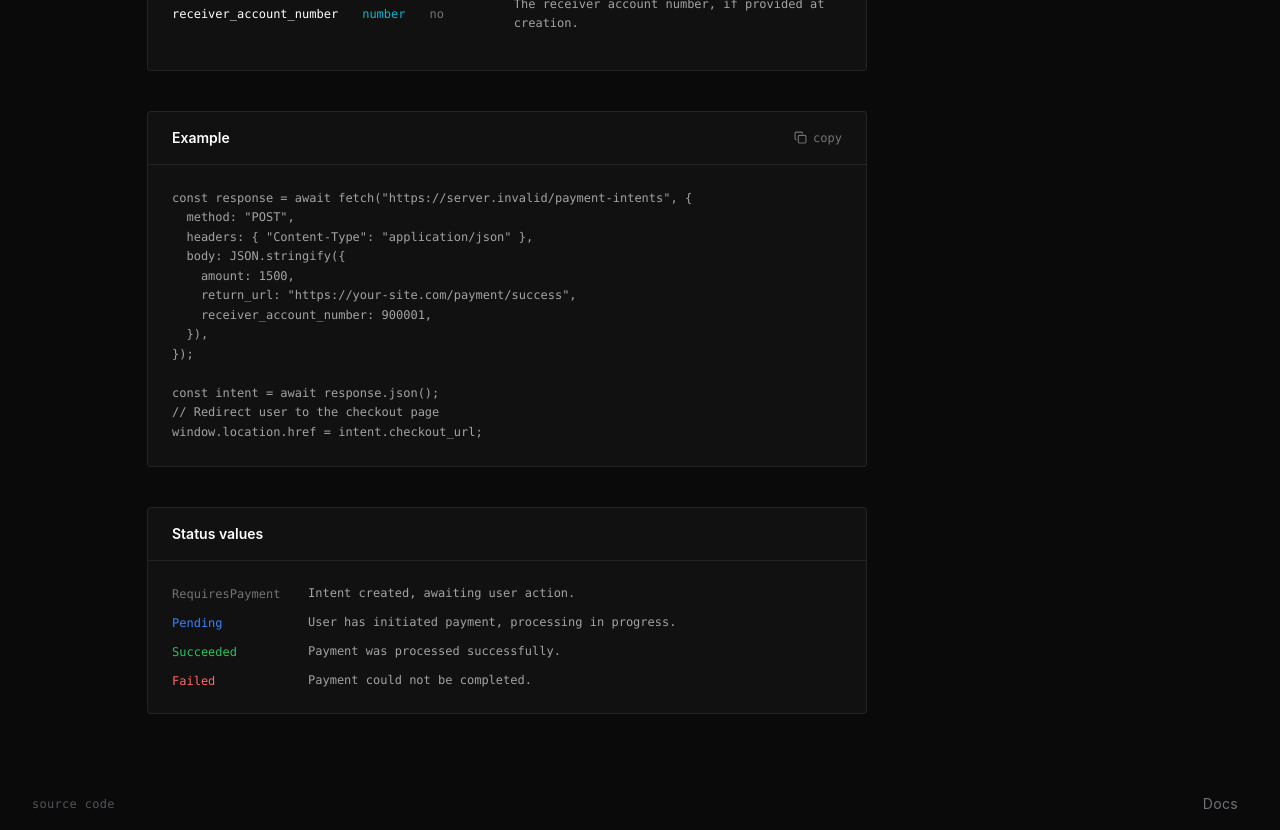
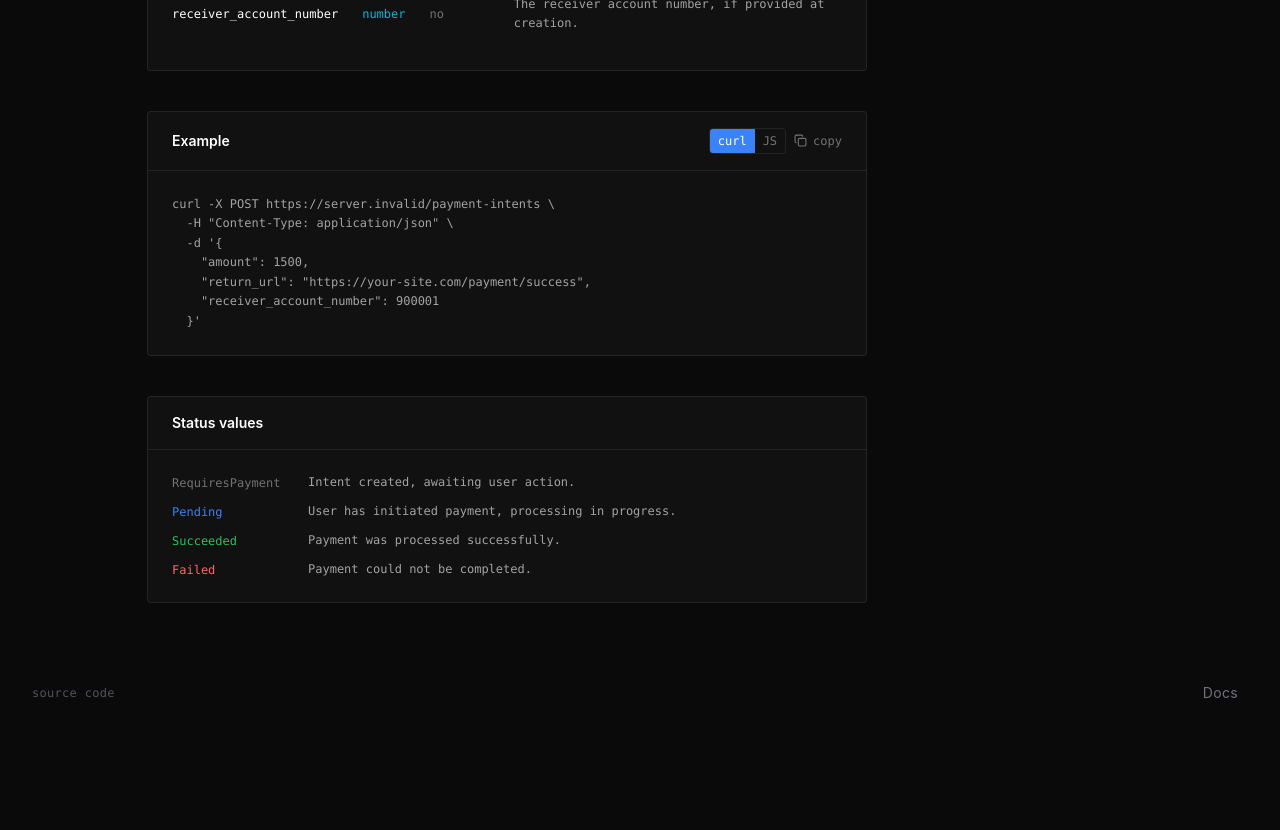
Before and after one commit to Potassiumzz/payment-gateway, a React (Vite) app in the folder frontend/: page /docs in a window 1280 px wide. Shown: the part 1240-2070 px from the top of the page. After the commit the page ends 1959 px from the top, so only its background shows below. Built offline with nearby package versions, Linux system fonts and the light colour scheme; no server answers.

Commit message:
feat: add example for `curl` in docs

```diff
--- a/frontend/src/pages/documentation/DocumentationPage.tsx
+++ b/frontend/src/pages/documentation/DocumentationPage.tsx
@@ -4,13 +4,15 @@ import { cn } from "@/lib/utils";
 import { FieldTable } from "./components/FieldTable";
 import { REQUEST_FIELDS, RESPONSE_FIELDS } from "./data/fields";
 import { BASE_URL } from "@/constants/endpoints";
-import { CODE_EXAMPLE } from "./data/code";
+import { CODE_EXAMPLE_JS, CODE_EXAMPLE_CURL } from "./data/code";
 import { CopyButton } from "@/components/ui/CopyButton";
 import { STATUS_VALUES } from "./data/status";
 import { TOC_ITEMS } from "./data/TOC";
 
 export default function DocumentationPage() {
 	const [activeId, setActiveId] = React.useState<string>("endpoint");
+  const [activeTab, setActiveTab] = React.useState<"curl" | "js">("curl");
+  const activeCode = activeTab === "curl" ? CODE_EXAMPLE_CURL : CODE_EXAMPLE_JS;
 
   function handleToClick (e: React.MouseEvent, id: string) {
     e.preventDefault();
@@ -94,10 +96,37 @@ export default function DocumentationPage() {
 
 				<div id="example">
           <Card>
-						<CardHeader title="Example" badge={<CopyButton text={CODE_EXAMPLE} />} />
+            <CardHeader
+              title="Example"
+              badge={
+                <div className="flex items-center gap-2">
+                  <div className="flex text-xs font-mono border border-border rounded-sm overflow-hidden">
+                    <button
+                      onClick={() => setActiveTab("curl")}
+                      className={cn(
+                        "px-2 py-1 transition-colors",
+                        activeTab === "curl" ? "bg-primary text-white" : "text-text-muted hover:text-text-primary"
+                      )}
+                    >
+                      curl
+                    </button>
+                    <button
+                      onClick={() => setActiveTab("js")}
+                      className={cn(
+                        "px-2 py-1 transition-colors",
+                        activeTab === "js" ? "bg-primary text-white" : "text-text-muted hover:text-text-primary"
+                      )}
+                    >
+                      JS
+                    </button>
+                  </div>
+                  <CopyButton text={activeCode} />
+                </div>
+              }
+            />
             <CardContent className="p-0">
               <pre className="font-mono text-xs text-text-secondary leading-relaxed p-6 overflow-x-auto">
-								<code>{CODE_EXAMPLE}</code>
+                <code>{activeCode}</code>
               </pre>
             </CardContent>
           </Card>
--- a/frontend/src/pages/documentation/data/code.ts
+++ b/frontend/src/pages/documentation/data/code.ts
@@ -1,6 +1,6 @@
 import { BASE_URL } from "@/constants/endpoints";
 
-export const CODE_EXAMPLE = `const response = await fetch("${BASE_URL}/payment-intents", {
+export const CODE_EXAMPLE_JS = `const response = await fetch("${BASE_URL}/payment-intents", {
   method: "POST",
   headers: { "Content-Type": "application/json" },
   body: JSON.stringify({
@@ -13,3 +13,11 @@ export const CODE_EXAMPLE = `const response = await fetch("${BASE_URL}/payment-i
 const intent = await response.json();
 // Redirect user to the checkout page
 window.location.href = intent.checkout_url;`;
+
+export const CODE_EXAMPLE_CURL = `curl -X POST ${BASE_URL}/payment-intents \\
+  -H "Content-Type: application/json" \\
+  -d '{
+    "amount": 1500,
+    "return_url": "https://your-site.com/payment/success",
+    "receiver_account_number": 900001
+  }'`;
```
Lines whose indentation alone changed are shown as unchanged.
